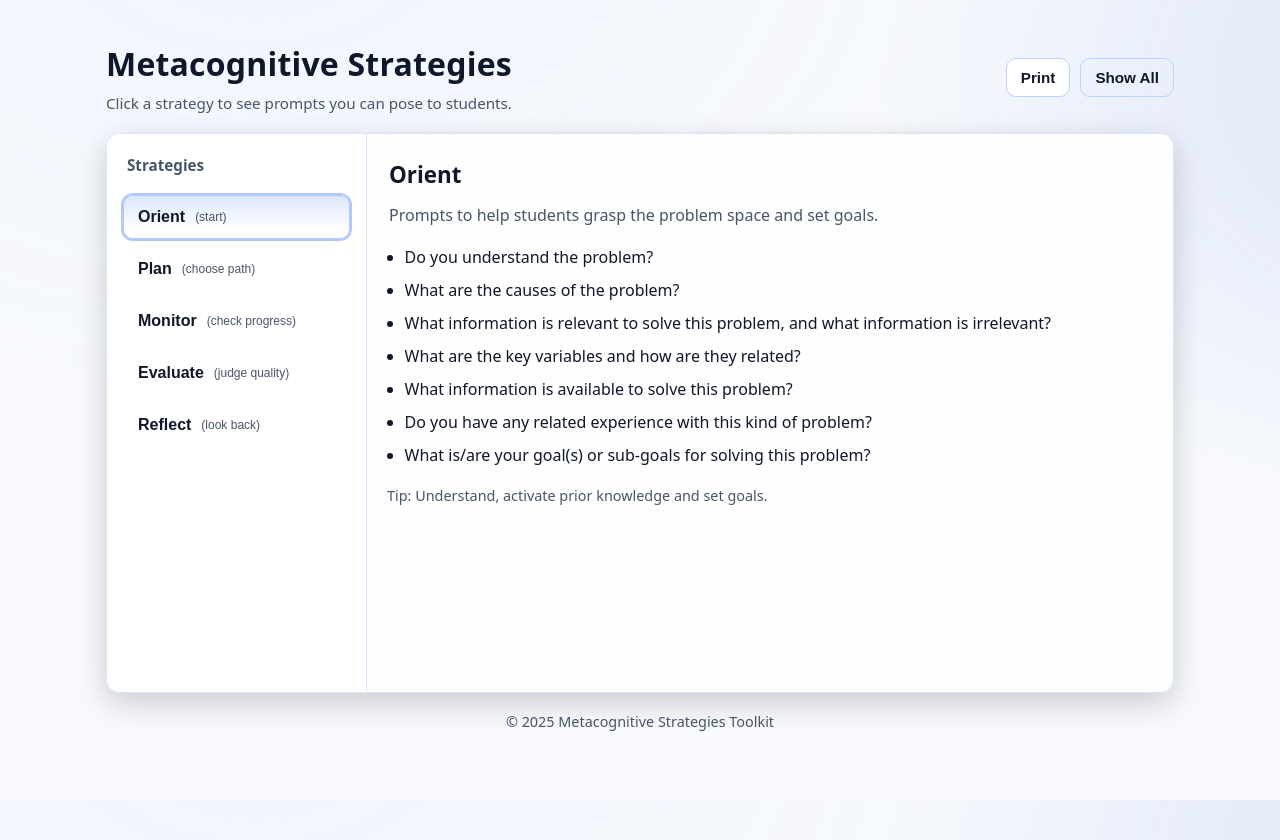
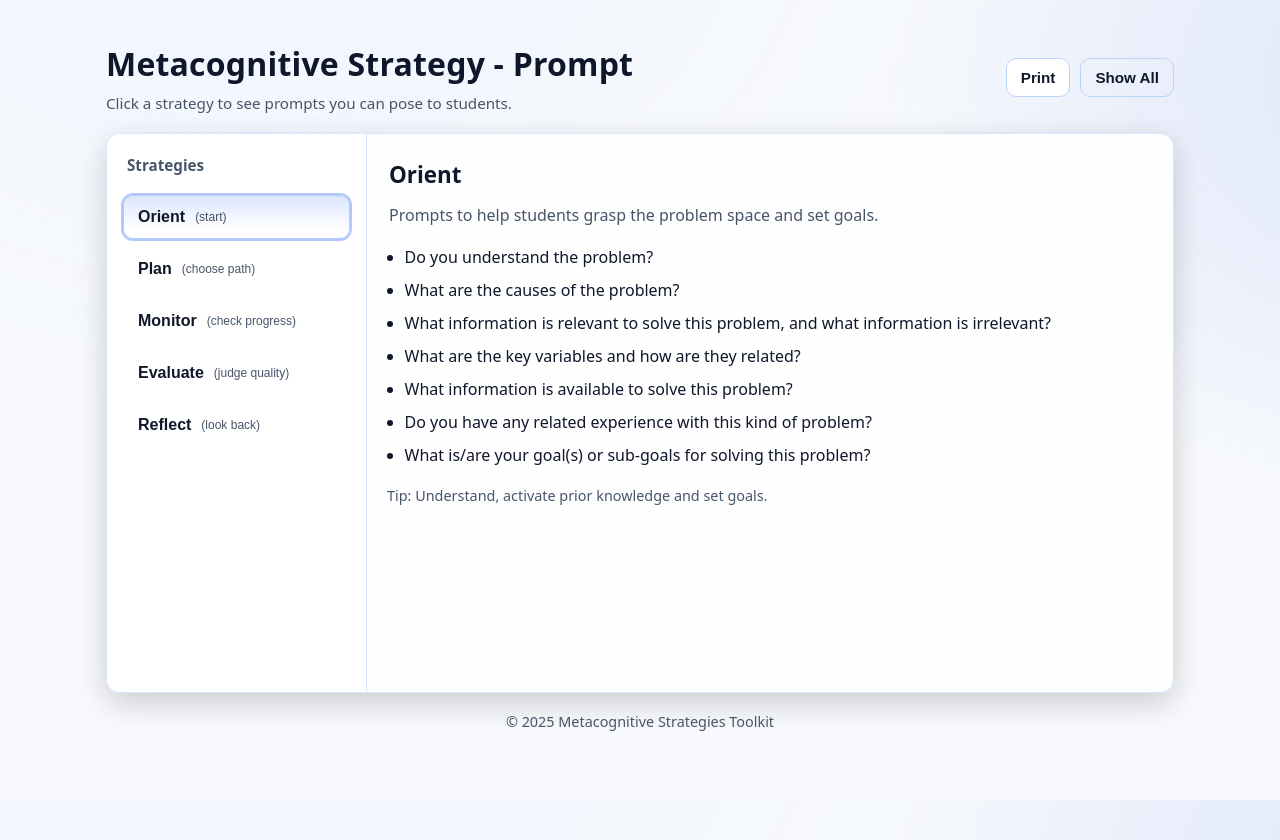
Before and after one commit to jk-verma/metacognitive-strategies, a plain HTML site: page index.html in a window 1280 px wide. Drawn offline with Linux system fonts and the light colour scheme.

Commit message:
Update index.html

```diff
--- a/index.html
+++ b/index.html
@@ -124,7 +124,7 @@
   <div class="wrap">
     <header>
       <div>
-        <h1>Metacognitive Strategies</h1>
+        <h1>Metacognitive Strategy - Prompt </h1>
         <div class="subtitle">Click a strategy to see prompts you can pose to students.</div>
       </div>
       <div class="controls" aria-label="Page controls">
```
